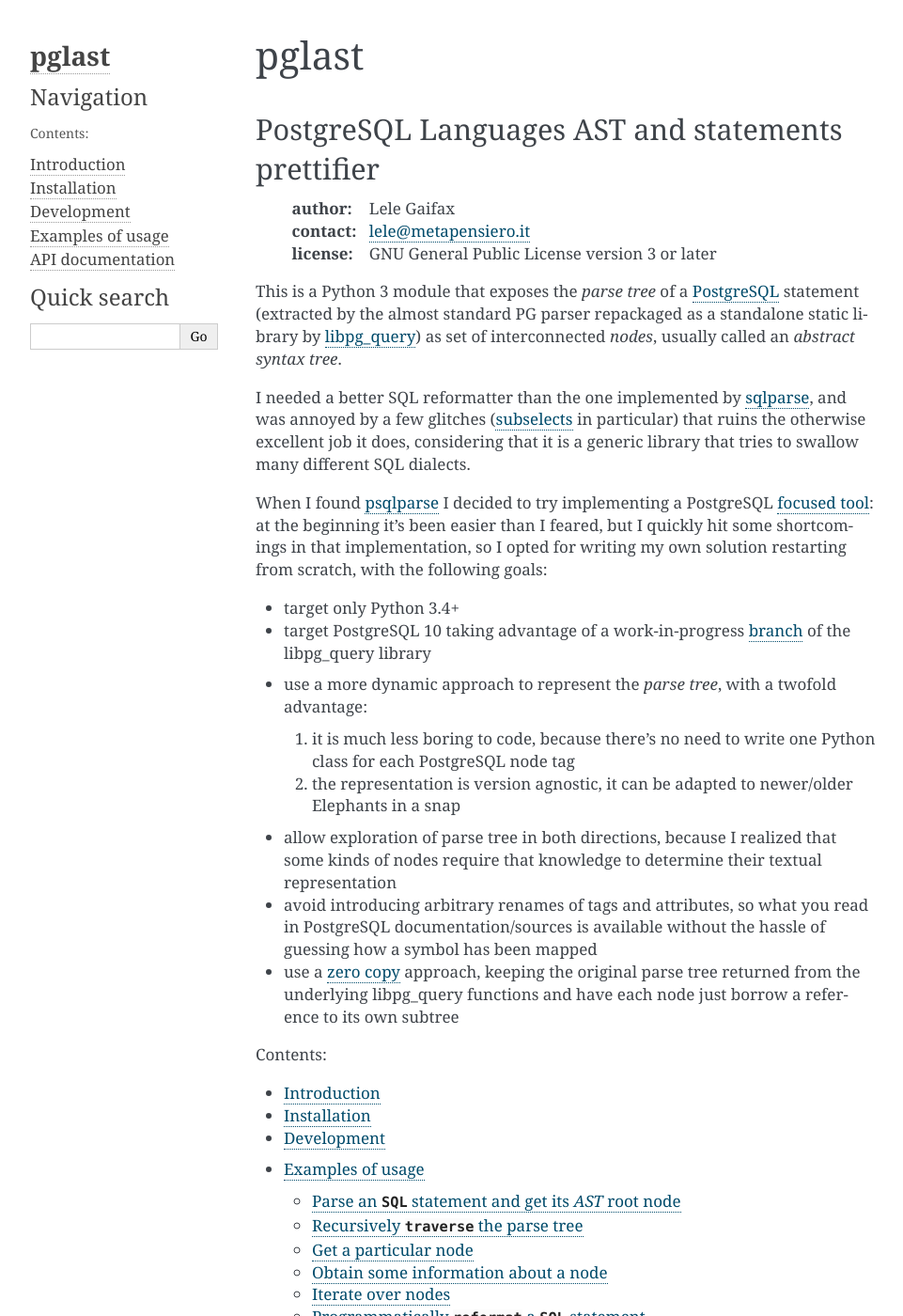
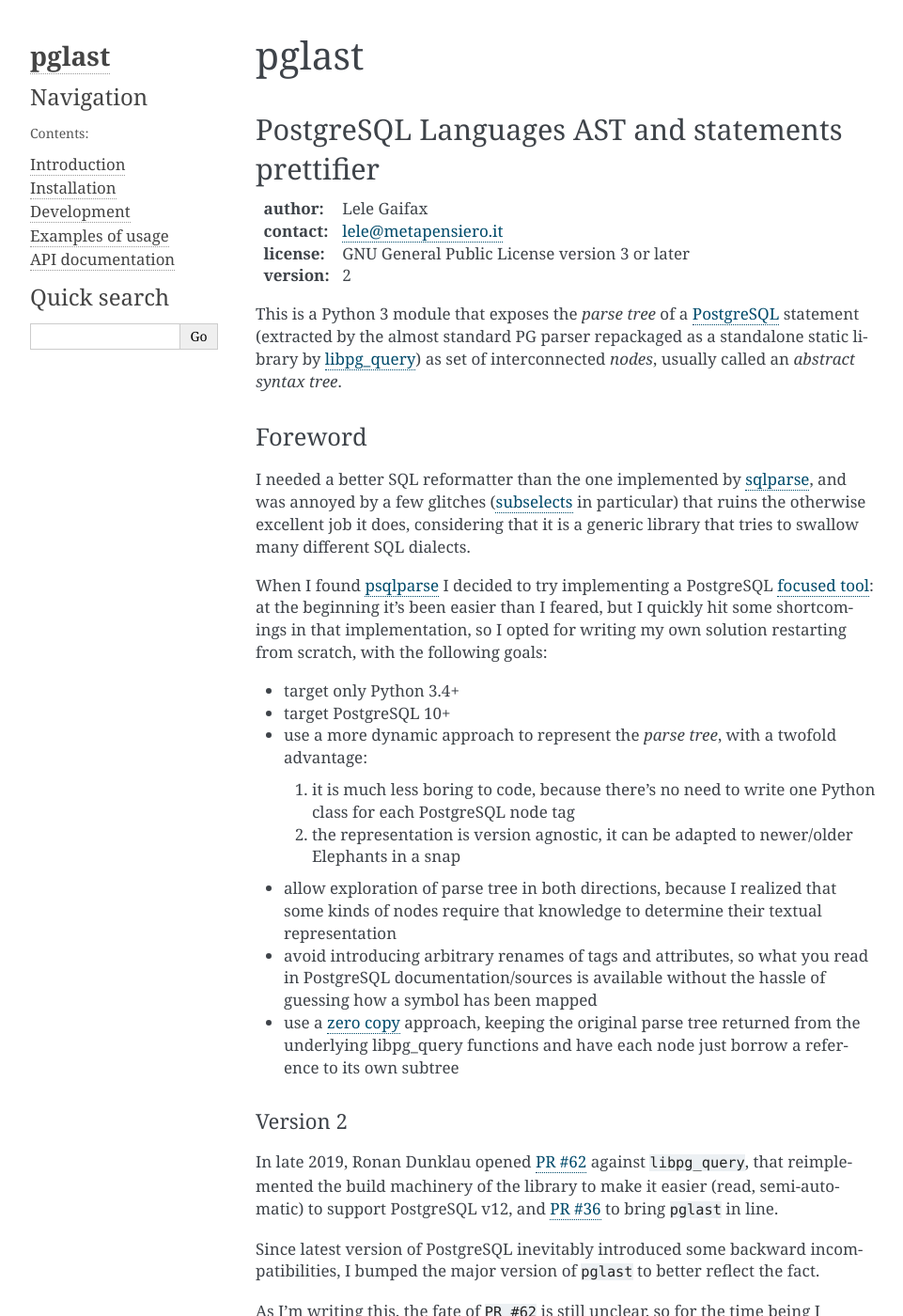
Before and after one commit to lelit/pglast, a Sphinx documentation site: the page built from docs/index.rst, in a window 1280 px wide and 1400 px high. Shown: the whole window at 94% size, without its empty margins (148-1109 px from the left). Built offline with Sphinx 7.4.7, drawn with Linux system fonts in a browser that asks for light colours; some of the changed text lies outside the part shown.

Commit message:
Add a brief explanation about v2

```diff
--- a/docs/index.rst
+++ b/docs/index.rst
@@ -13,9 +13,10 @@
 PostgreSQL Languages AST and statements prettifier
 ==================================================
 
- :author: Lele Gaifax
- :contact: lele@metapensiero.it
- :license: GNU General Public License version 3 or later
+:author: Lele Gaifax
+:contact: lele@metapensiero.it
+:license: GNU General Public License version 3 or later
+:version: 2
 
 This is a Python 3 module that exposes the *parse tree* of a PostgreSQL__ statement (extracted
 by the almost standard PG parser repackaged as a standalone static library by `libpg_query`__)
@@ -23,6 +24,10 @@
 
 __ https://www.postgresql.org/
 __ https://github.com/lfittl/libpg_query
+
+
+Foreword
+--------
 
 I needed a better SQL reformatter than the one implemented by `sqlparse`__, and was annoyed by
 a few glitches (subselects__ in particular) that ruins the otherwise excellent job it does,
@@ -41,10 +46,7 @@
 
 - target only Python 3.4+
 
-- target PostgreSQL 10 taking advantage of a work-in-progress `branch`__ of the libpg_query
-  library
-
-__ https://github.com/lfittl/libpg_query/tree/10-latest
+- target PostgreSQL 10+
 
 - use a more dynamic approach to represent the *parse tree*, with a twofold advantage:
 
@@ -67,6 +69,23 @@
 __ https://en.wikipedia.org/wiki/Zero-copy
 
 
+Version 2
+~~~~~~~~~
+
+In late 2019, Ronan Dunklau opened `PR #62`__ against ``libpg_query``, that reimplemented the
+build machinery of the library to make it easier (read, semi-automatic) to support PostgreSQL
+v12, and `PR #36`__ to bring ``pglast`` in line.
+
+Since latest version of PostgreSQL inevitably introduced some backward incompatibilities, I
+bumped the major version of ``pglast`` to better reflect the fact.
+
+As I'm writing this, the fate of ``PR #62`` is still unclear, so for the time being I switched
+the ``libpg_query`` submodule to Ronan's fork.
+
+__ https://github.com/lfittl/libpg_query/pull/62
+__ https://github.com/lelit/pglast/pull/36
+
+
 .. toctree::
    :maxdepth: 2
    :caption: Contents:
```
Also changed, not shown: README.rst (+33 -21 lines).
